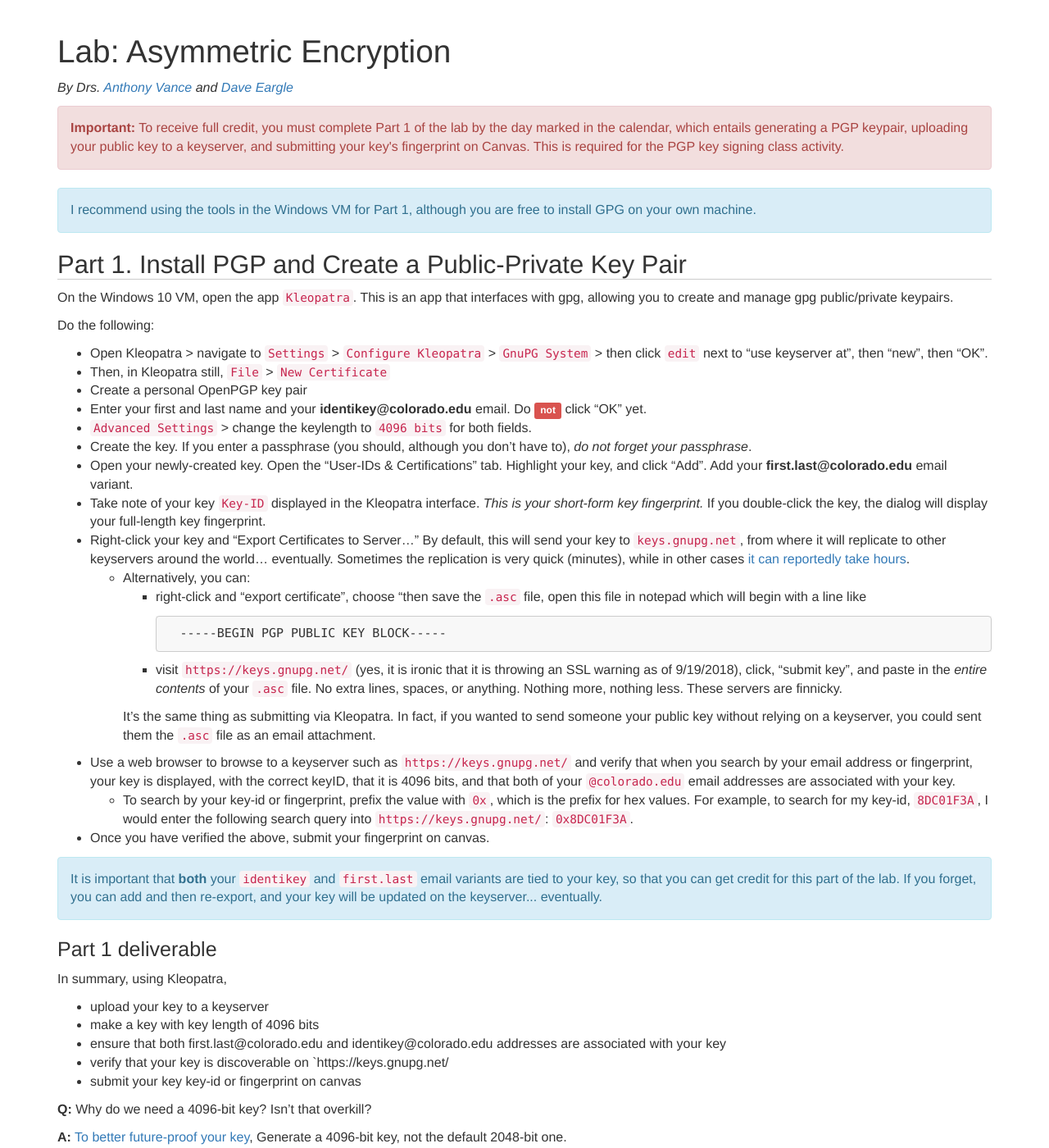
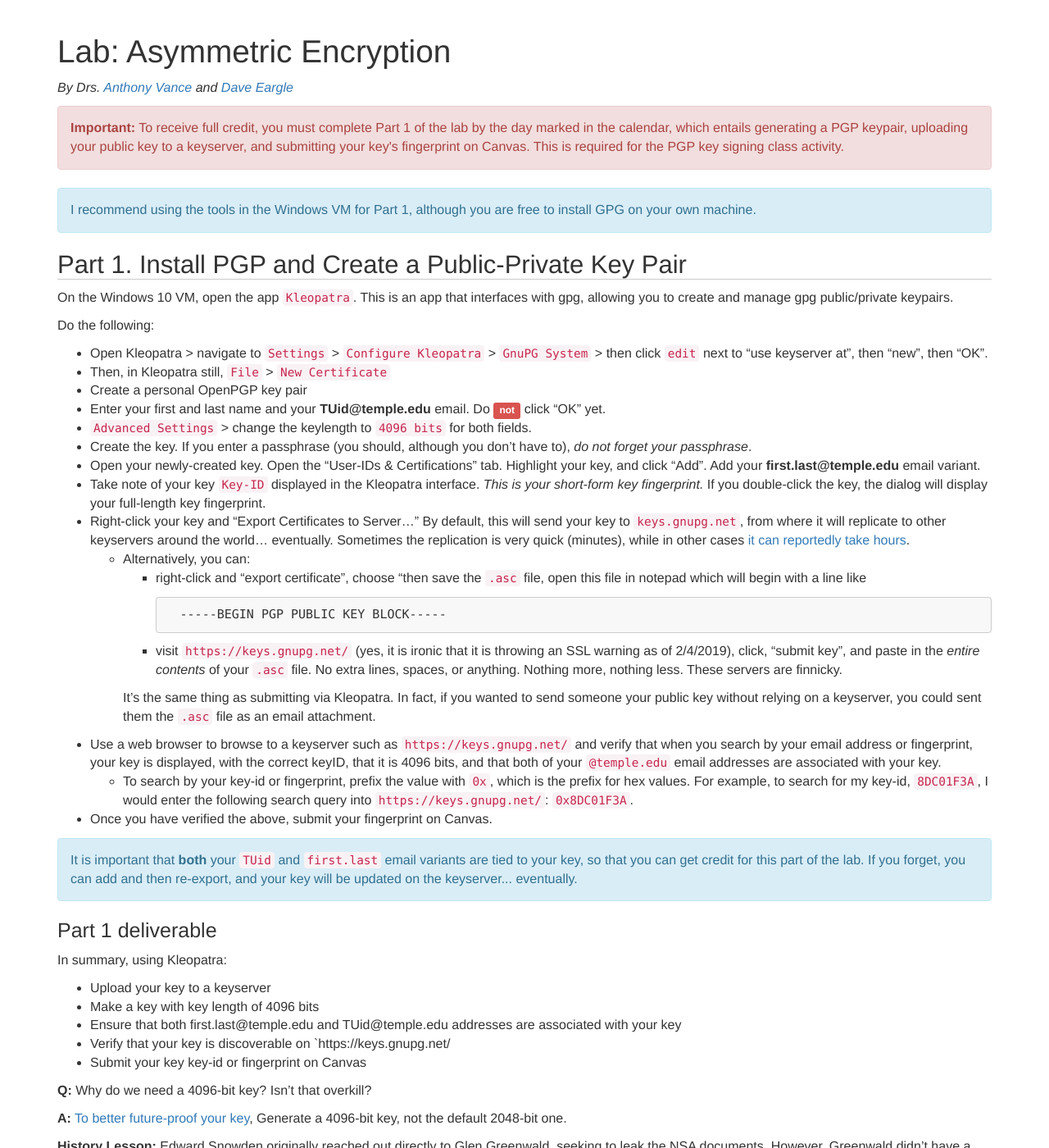
Before and after one commit to security-assignments/security-assignments.github.io, a Jekyll site: the page built from _labs/lab_asymmetric_encryption.md, in a window 1280 px wide and 1400 px high. Shown: the whole window at 82% size. Built offline with Jekyll 4.4.1, drawn with Linux system fonts in a browser that asks for light colours.

Commit message:
Temple email addresses for asymmetric lab

```diff
--- a/_labs/lab_asymmetric_encryption.md
+++ b/_labs/lab_asymmetric_encryption.md
@@ -18,35 +18,35 @@ Do the following:
 * Open Kleopatra > navigate to `Settings` > `Configure Kleopatra` > `GnuPG System` > then click `edit` next to "use keyserver at", then "new", then "OK".
 * Then, in Kleopatra still, `File` > `New Certificate`
 * Create a personal OpenPGP key pair
-* Enter your first and last name and your **identikey@colorado.edu** email. Do <span class='label label-danger'>not</span> click "OK" yet.
+* Enter your first and last name and your **TUid@temple.edu** email. Do <span class='label label-danger'>not</span> click "OK" yet.
 * `Advanced Settings` > change the keylength to `4096 bits` for both fields.
 * Create the key. If you enter a passphrase (you should, although you don't have to), *do not forget your passphrase*.
-* Open your newly-created key. Open the "User-IDs & Certifications" tab. Highlight your key, and click "Add". Add your **first.last@colorado.edu** email variant.
+* Open your newly-created key. Open the "User-IDs & Certifications" tab. Highlight your key, and click "Add". Add your **first.last@temple.edu** email variant.
 * Take note of your key `Key-ID` displayed in the Kleopatra interface. *This is your short-form key fingerprint.* If you double-click the key, the dialog will display your full-length key fingerprint.
 * Right-click your key and "Export Certificates to Server..." By default, this will send your key to `keys.gnupg.net`, from where it will replicate to other keyservers around the world... eventually. Sometimes the replication is very quick (minutes), while in other cases [it can reportedly take hours](https://security.stackexchange.com/questions/96949/how-long-before-a-key-is-visible-on-a-key-server).
     *   Alternatively, you can:
         * right-click and "export certificate", choose "then save the `.asc` file, open this file in notepad which will begin with a line like
 
                 -----BEGIN PGP PUBLIC KEY BLOCK-----
-        * visit `https://keys.gnupg.net/` (yes, it is ironic that it is throwing an SSL warning as of 9/19/2018), click, "submit key", and paste in the _entire contents_ of your `.asc` file. No extra lines, spaces, or anything. Nothing more, nothing less. These servers are finnicky.
+        * visit `https://keys.gnupg.net/` (yes, it is ironic that it is throwing an SSL warning as of 2/4/2019), click, "submit key", and paste in the _entire contents_ of your `.asc` file. No extra lines, spaces, or anything. Nothing more, nothing less. These servers are finnicky.
 
         It's the same thing as submitting via Kleopatra. In fact, if you wanted to send someone your public key without relying on a keyserver, you could sent them the `.asc` file as an email attachment.
-* Use a web browser to browse to a keyserver such as `https://keys.gnupg.net/` and verify that when you search by your email address or fingerprint, your key is displayed, with the correct keyID, that it is 4096 bits, and that both of your `@colorado.edu` email addresses are associated with your key.
+* Use a web browser to browse to a keyserver such as `https://keys.gnupg.net/` and verify that when you search by your email address or fingerprint, your key is displayed, with the correct keyID, that it is 4096 bits, and that both of your `@temple.edu` email addresses are associated with your key.
     * To search by your key-id or fingerprint, prefix the value with `0x`, which is the prefix for hex values. For example, to search for my key-id, `8DC01F3A`, I would enter the following search query into `https://keys.gnupg.net/`: `0x8DC01F3A`.
-* Once you have verified the above, submit your fingerprint on canvas.
+* Once you have verified the above, submit your fingerprint on Canvas.
 
-<div class='alert alert-info'>It is important that <strong>both</strong> your <code>identikey</code> and <code>first.last</code> email variants are tied to your key, so that you can get credit for this part of the lab. If you forget, you can add and then re-export, and your key will be updated on the keyserver... eventually.</div>
+<div class='alert alert-info'>It is important that <strong>both</strong> your <code>TUid</code> and <code>first.last</code> email variants are tied to your key, so that you can get credit for this part of the lab. If you forget, you can add and then re-export, and your key will be updated on the keyserver... eventually.</div>
 
 
 ## Part 1 deliverable
 
-In summary, using Kleopatra,
+In summary, using Kleopatra:
 
-* upload your key to a keyserver
-* make a key with key length of 4096 bits
-* ensure that both first.last@colorado.edu and identikey@colorado.edu addresses are associated with your key
-* verify that your key is discoverable on `https://keys.gnupg.net/
-* submit your key key-id or fingerprint on canvas
+* Upload your key to a keyserver
+* Make a key with key length of 4096 bits
+* Ensure that both first.last@temple.edu and TUid@temple.edu addresses are associated with your key
+* Verify that your key is discoverable on `https://keys.gnupg.net/
+* Submit your key key-id or fingerprint on Canvas
 
 **Q:** Why do we need a 4096-bit key? Isn't that overkill?
 
```
